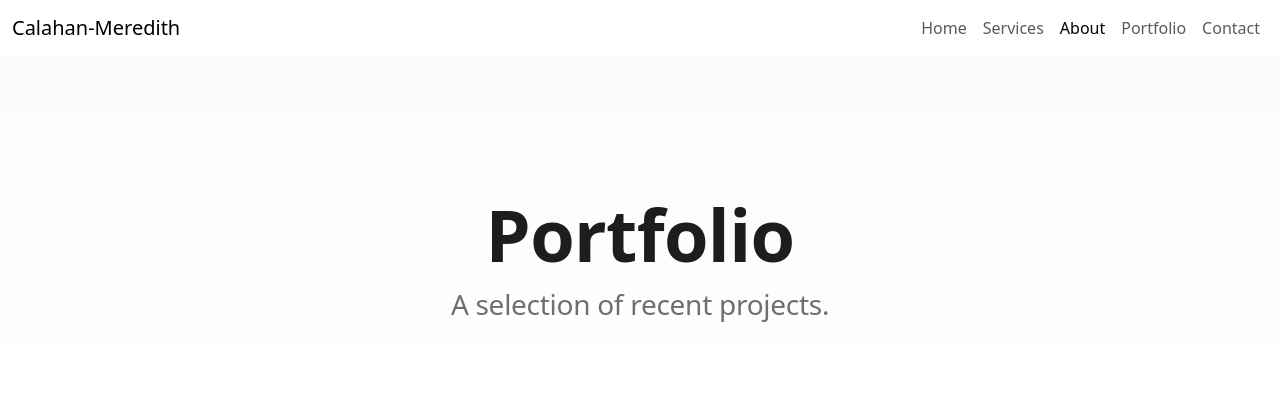
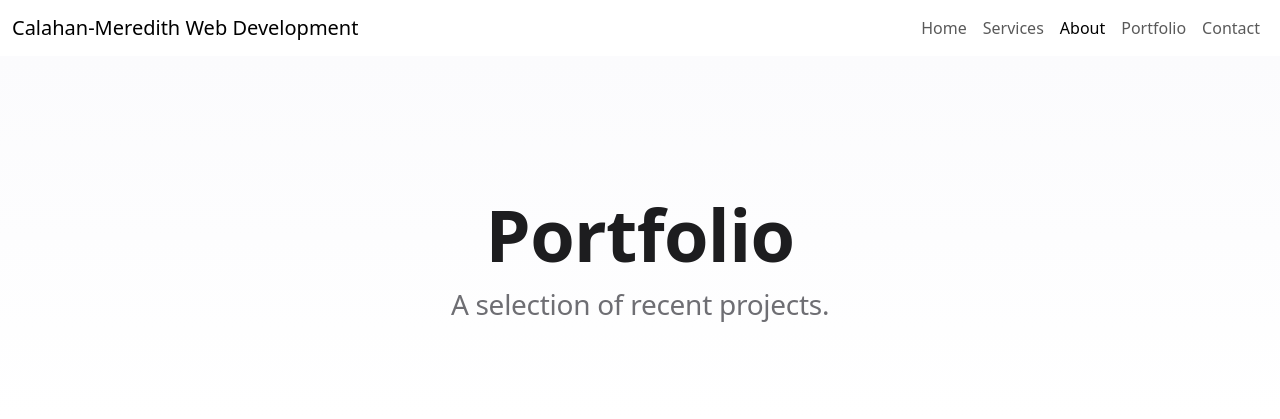
Before and after one commit to Ben-Meredith/Calihan-Meredith, a Flask app: page /about in a window 1280 px wide. Shown: the top 419 px of the page. Run offline with Flask 3, Linux system fonts and the light colour scheme.

Commit message:
Update base.html

```diff
--- a/templates/base.html
+++ b/templates/base.html
@@ -21,7 +21,7 @@
         <div class="container-fluid">
             <a class="navbar-brand" href="{{ url_for('index') }}">
                 <!-- <img src="{{ url_for('static', filename='images/logo.png') }}" alt="Logo" height="40"> -->
-                Calahan-Meredith
+                Calahan-Meredith Web Development
             </a>
             <button class="navbar-toggler" type="button" data-bs-toggle="collapse" data-bs-target="#navbarNav">
                 <div class="custom-toggler">
```
